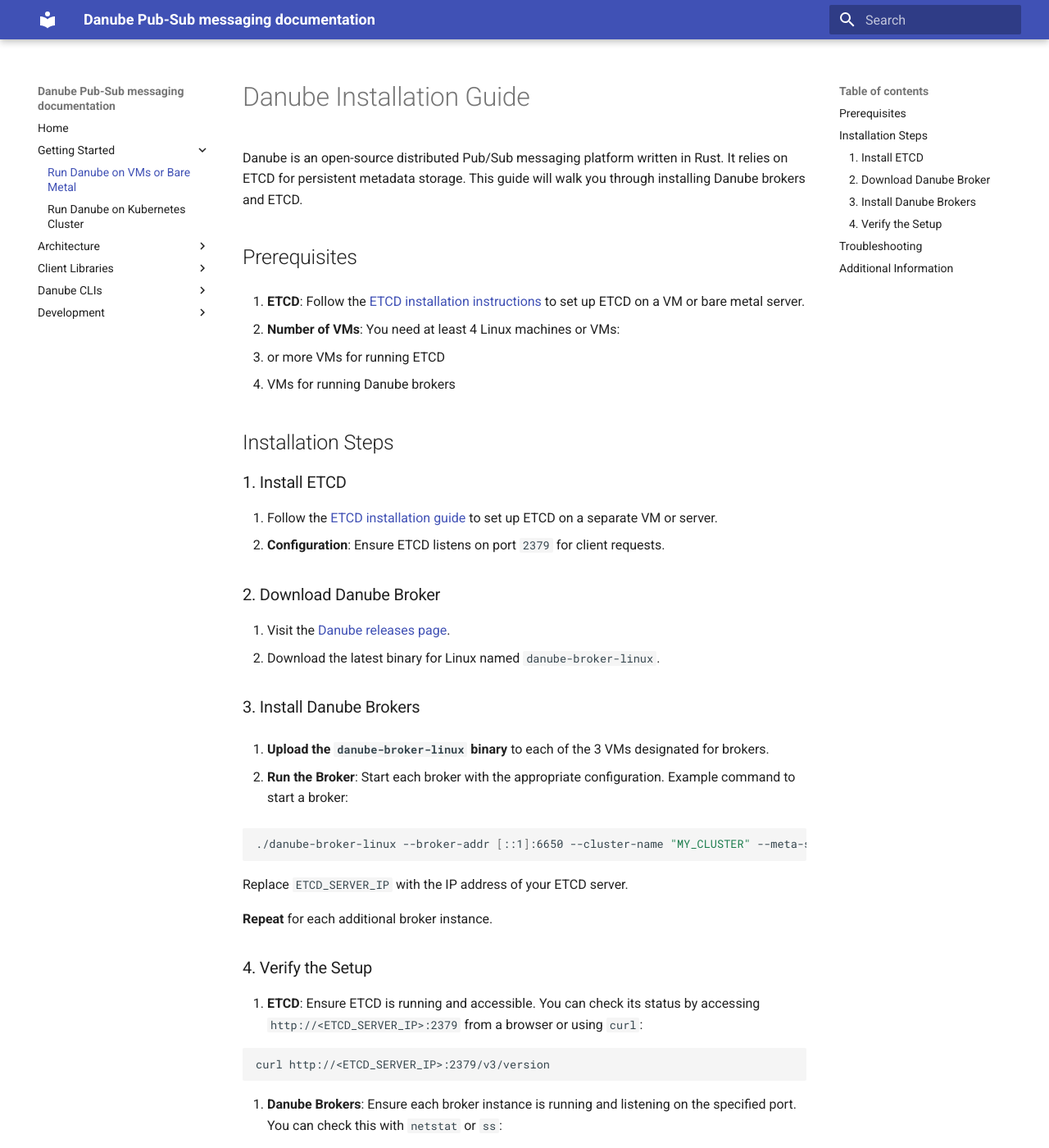
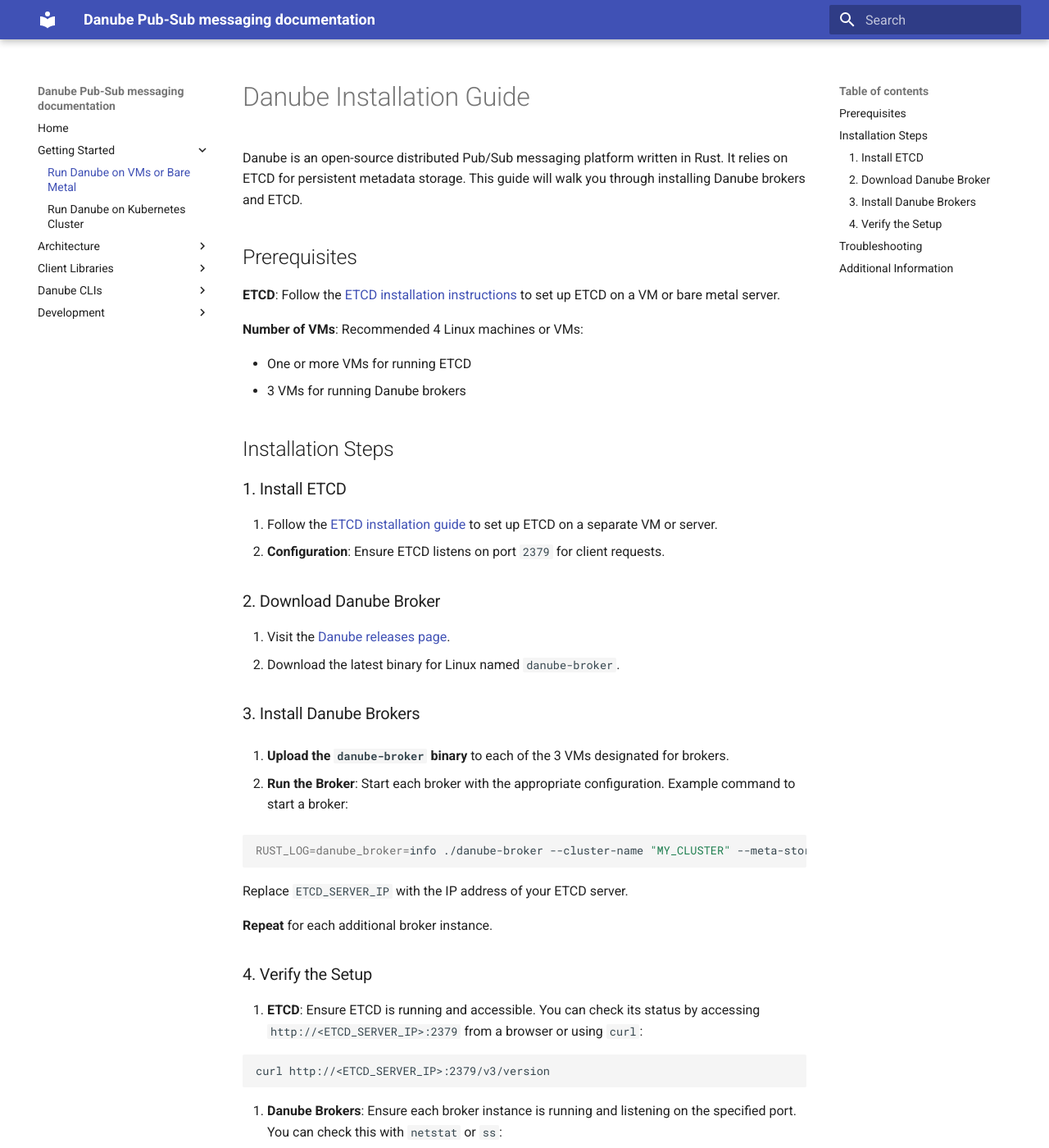
Before and after one commit to danube-messaging/danube_docs, an MkDocs documentation site: the page built from docs/getting_started/Danube_on_vms.md, in a window 1280 px wide and 1400 px high. Shown: the whole window at 82% size. Built offline with MkDocs 1.6.1 and Material for MkDocs 9.7.7, drawn with Linux system fonts in a browser that asks for light colours.

Commit message:
wrong file names

````diff
--- a/docs/getting_started/Danube_on_vms.md
+++ b/docs/getting_started/Danube_on_vms.md
@@ -4,12 +4,12 @@
 
 ## Prerequisites
 
-1. **ETCD**: Follow the [ETCD installation instructions](https://etcd.io/docs/v3.5/install/) to set up ETCD on a VM or bare metal server.
+**ETCD**: Follow the [ETCD installation instructions](https://etcd.io/docs/v3.5/install/) to set up ETCD on a VM or bare metal server.
 
-2. **Number of VMs**: You need at least 4 Linux machines or VMs:
+**Number of VMs**: Recommended 4 Linux machines or VMs:
 
-   - or more VMs for running ETCD
-   - VMs for running Danube brokers
+* One or more VMs for running ETCD
+* 3 VMs for running Danube brokers
 
 ## Installation Steps
 
@@ -21,17 +21,17 @@
 ### 2. Download Danube Broker
 
 1. Visit the [Danube releases page](https://github.com/danrusei/danube/releases).
-2. Download the latest binary for Linux named `danube-broker-linux`.
+2. Download the latest binary for Linux named `danube-broker`.
 
 ### 3. Install Danube Brokers
 
-1. **Upload the `danube-broker-linux` binary** to each of the 3 VMs designated for brokers.
+1. **Upload the `danube-broker` binary** to each of the 3 VMs designated for brokers.
 
 2. **Run the Broker**: Start each broker with the appropriate configuration.
    Example command to start a broker:
 
    ```bash
-   ./danube-broker-linux --broker-addr [::1]:6650 --cluster-name "MY_CLUSTER" --meta-store-addr "ETCD_SERVER_IP:2379"
+   RUST_LOG=danube_broker=info ./danube-broker --cluster-name "MY_CLUSTER" --meta-store-addr "ETCD_SERVER_IP:2379"
    ```
 
    Replace `ETCD_SERVER_IP` with the IP address of your ETCD server.
@@ -56,8 +56,8 @@
 
 ## Troubleshooting
 
-- **ETCD Connection Issues**: Ensure that the `--meta-store-addr` is correctly set and that ETCD is accessible from each broker VM.
-- **Broker Not Starting**: Verify that the correct ports are available and that the Danube binary has execute permissions.
+* **ETCD Connection Issues**: Ensure that the `--meta-store-addr` is correctly set and that ETCD is accessible from each broker VM.
+* **Broker Not Starting**: Verify that the correct ports are available and that the Danube binary has execute permissions.
 
 ## Additional Information
 
--- a/mkdocs.yml
+++ b/mkdocs.yml
@@ -23,8 +23,8 @@
                             - Namespaces: danube_clis/danube_admin/namespaces.md
                             - Topics: danube_clis/danube_admin/topics.md
                   - Danube PubSub:
-                            - Producer: danube_clis/danube_pubsub/producer.rs
-                            - Consumer: danube_clis/danube_pubsub/consumer.rs
+                            - Producer: danube_clis/danube_pubsub/producer.md
+                            - Consumer: danube_clis/danube_pubsub/consumer.md
         - Development:
                   - Development Environment: development/dev_environment.md
                   - Metadata Resources: development/internal_resources.md
````
Also changed, not shown: docs/client_libraries/producer.md (+1 -1 lines), docs/danube_clis/danube_pubsub/consumer.md (+11 -11 lines), docs/danube_clis/danube_pubsub/producer.md (+17 -17 lines), docs/index.md (+2 -2 lines).
